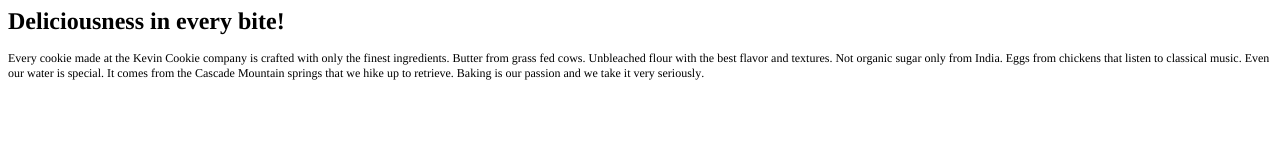
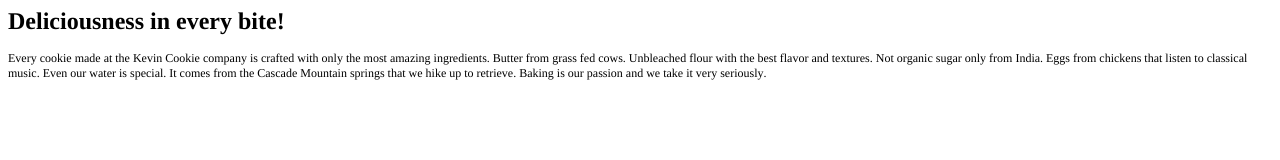
Before and after one commit to romanvlad95/KevinCookieCompany.com, a plain HTML site: page index.htm in a window 1280 px wide. Drawn offline with Linux system fonts and the light colour scheme.

Commit message:
Update index text

```diff
--- a/index.htm
+++ b/index.htm
@@ -13,6 +13,6 @@
 </head>
 <body>
 <h1 style="margin: 0.0px 0.0px 16.1px 0.0px; font: 24.0px Times; -webkit-text-stroke: #000000"><span class="s1"><b>Deliciousness in every bite!</b></span></h1>
-<p class="p2"><span class="s1">Every cookie made at the Kevin Cookie company is crafted with only the finest ingredients. Butter from grass fed cows. Unbleached flour with the best flavor and textures. Not organic sugar only from India. Eggs from chickens that listen to classical music. Even our water is special. It comes from the Cascade Mountain springs that we hike up to retrieve. Baking is our passion and we take it very seriously.</span></p>
+<p class="p2"><span class="s1">Every cookie made at the Kevin Cookie company is crafted with only the most amazing ingredients. Butter from grass fed cows. Unbleached flour with the best flavor and textures. Not organic sugar only from India. Eggs from chickens that listen to classical music. Even our water is special. It comes from the Cascade Mountain springs that we hike up to retrieve. Baking is our passion and we take it very seriously.</span></p>
 </body>
 </html>
```
